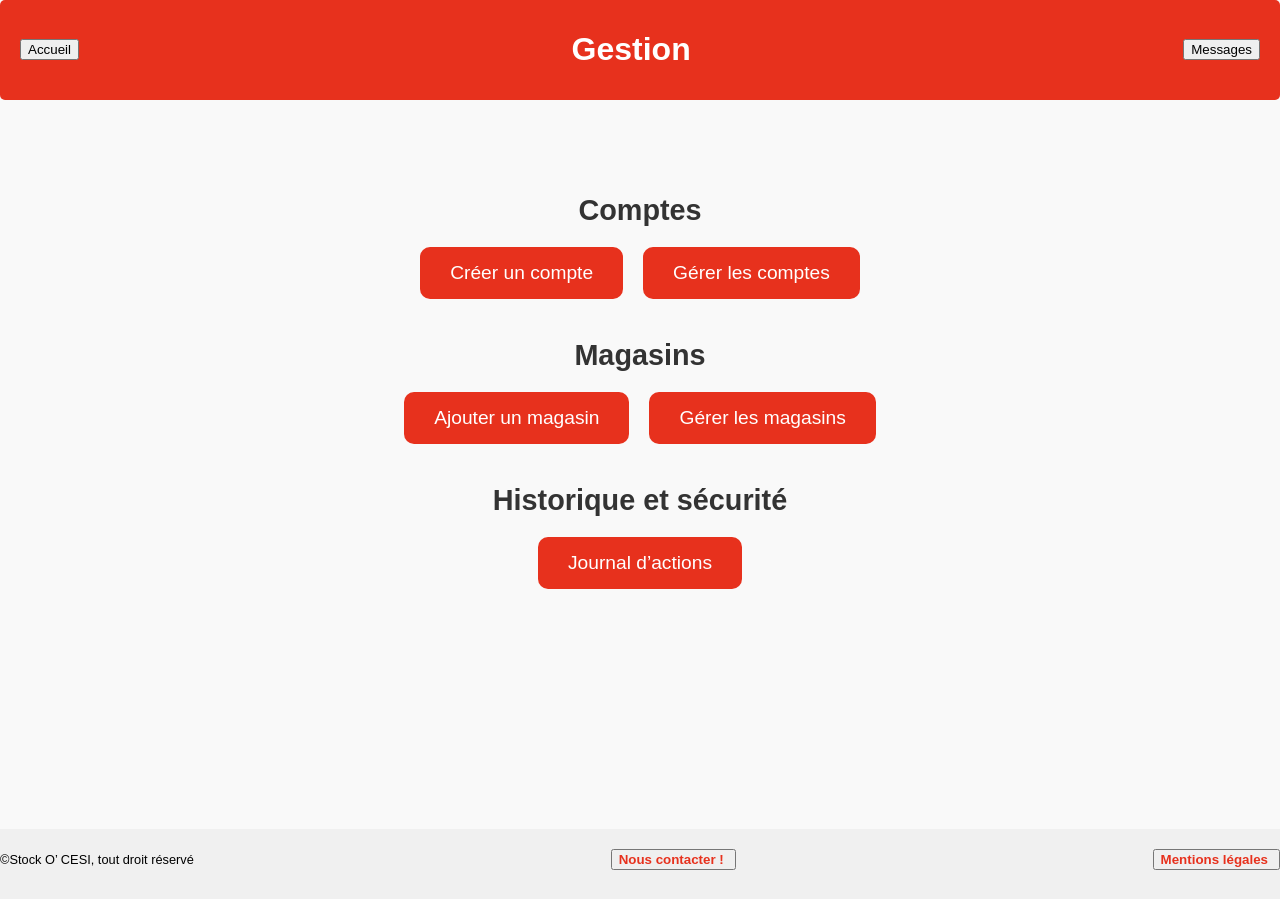
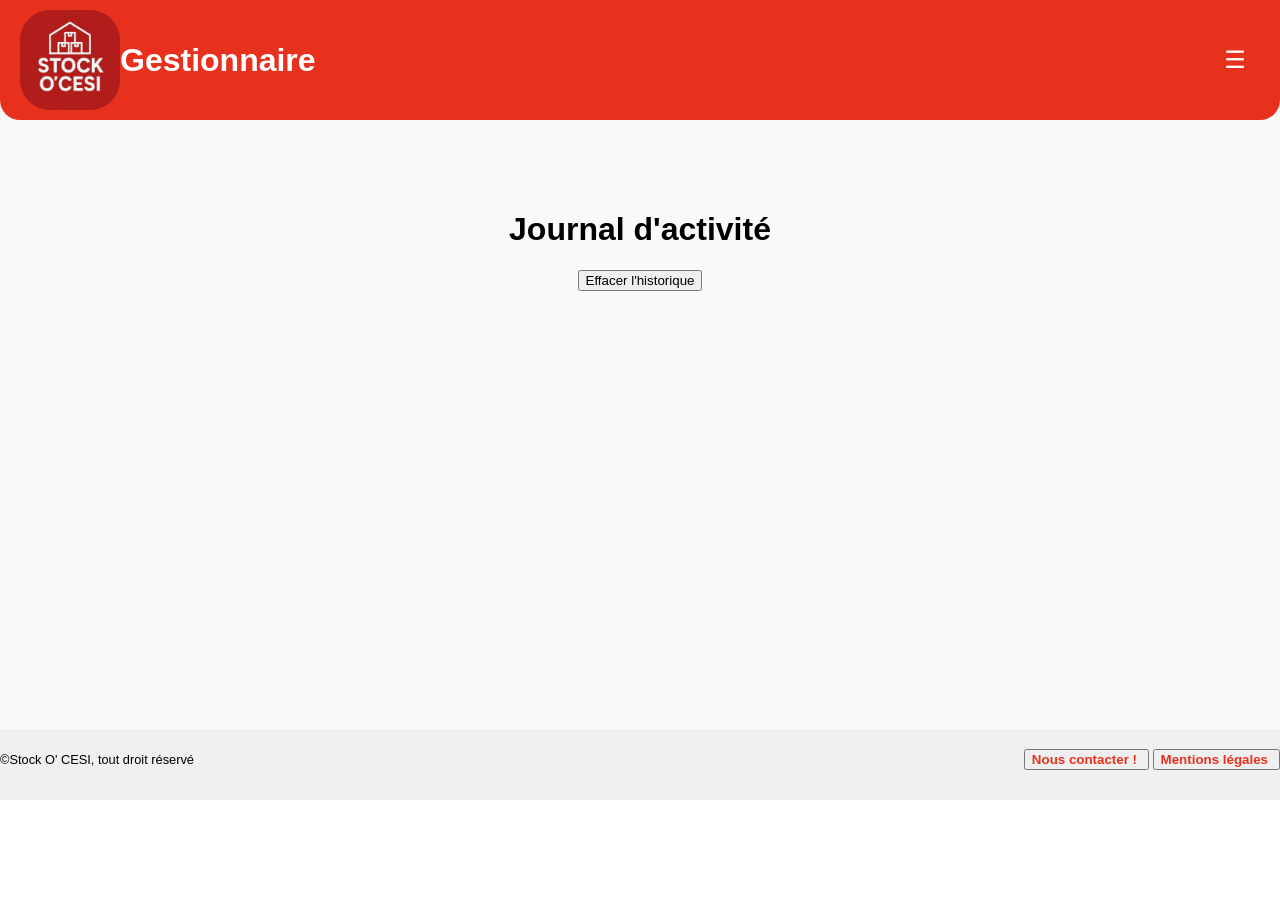
Before and after one commit to AnasB27/Stockocesi, a PHP site: page /static/html/gestion.html in a window 1280 px wide. After the commit the page ends 800 px from the top, so only its background shows below. Run offline with PHP 8.4, Linux system fonts and the light colour scheme.

Commit message:
new file:   static/assets/img/logo.png 	new file:   static/assets/img/logo.svg 	modified:   static/css/contact.css 	modified:   static/css/main.css 	modified:   static/html/accueil.html 	modified:   static/html/connexion.html     modified:   static/html/gestion.html

```diff
--- a/static/css/main.css
+++ b/static/css/main.css
@@ -9,7 +9,9 @@ header {
     padding: 10px 0;
     color: white;
     text-align: center;
-    border-radius: 5px;
+    border-bottom-left-radius: 20px;
+    border-bottom-right-radius: 20px;
+
     position: relative;
 
 }
@@ -36,6 +38,8 @@ footer {
     box-sizing: border-box;
     font-size: 0.8em;
     flex-wrap: wrap; /* Permet au contenu de s'adapter sur petits écrans */
+    position: fixed; /* Fixe le footer en bas de la page */
+    bottom: 0;
 }
 
 .contact-link {
@@ -48,6 +52,8 @@ footer {
 .logo-container {
     display: flex;
     align-items: center;
+    border-radius: 30%;
+    overflow: hidden; /* Cache les débordements */
 }
 
 .logo {
@@ -89,6 +95,7 @@ footer {
     box-shadow: -2px 0 5px rgba(0,0,0,0.1);
     z-index: 1000;
     transition: right 0.3s ease;
+
 }
 
 .nav-menu.active {
--- a/static/html/accueil.html
+++ b/static/html/accueil.html
@@ -21,9 +21,8 @@
                 <nav class="nav-menu">
                     <ul>
                         <li><a href="connexion.html">Connexion</a></li>
-                        <li><a href="gestion.html">Gestion</a></li>
                         <li><a href="magasins.html">Magasins partenaires</a></li>
-                        <li><a href="journal_actions.html">Journal d'actions</a></li>
+                        <li><a href="gestion.html">Tableau de bord</a></li>
                     </ul>
                 </nav>
             </div>
--- a/static/html/gestion.html
+++ b/static/html/gestion.html
@@ -9,38 +9,42 @@
 </head>
 <body>
     <header>
+
         <div class="header-container">
-            <button class="header-button" onclick="window.location.href='accueil.html'">Accueil</button>
-            <h1 class="header-title">Gestion</h1>
-            <button class="header-button" onclick="window.location.href='messages.html'">Messages</button>
+            <div class="logo-container">
+                <img src="../assets/img/logo.png" alt="Logo de Stock O' CESI" class="logo">
+            </div>
+
+            <h1>Gestionnaire</h1>
+            <div class="burger-menu">
+                <span class="burger-icon"></span>
+                <nav class="nav-menu">
+                    <ul>
+                        <li><a href="accueil.html">Accueil</a></li>
+                        <li><a href="creer_compte.html">Créer un compte</a></li>
+                        <li><a href="gerer_comptes.html">Gérer les comptes</a></li>
+                        <li><a href="ajouter_magasin.html">Ajouter un magasin</a></li>
+                        <li><a href="gerer_magasins.html">Gérer les magasins</a></li>
+                    </ul>
+                </nav>
+            </div>
         </div>
     </header>
     <main>
-        <section>
-            <h2>Comptes</h2>
-            <div class="button-group">
-                <button class="main-button" onclick="window.location.href='creer_compte.html'">Créer un compte</button>
-                <button class="main-button" onclick="window.location.href='gerer_comptes.html'">Gérer les comptes</button>
-            </div>
-        </section>
-        <section>
-            <h2>Magasins</h2>
-            <div class="button-group">
-                <button class="main-button" onclick="window.location.href='ajouter_magasin.html'">Ajouter un magasin</button>
-                <button class="main-button" onclick="window.location.href='gerer_magasins.html'">Gérer les magasins</button>
-            </div>
-        </section>
-        <section>
-            <h2>Historique et sécurité</h2>
-            <div class="button-group">
-                <button class="main-button" onclick="window.location.href='journal_actions.html'">Journal d’actions</button>
-            </div>
-        </section>
+        <h1>Journal d'activité</h1>
+        <div class="button-clear">
+            <button class="button-clear">Effacer l'historique</button>
+        </div>
     </main>
+
+
     <footer>
-        <p>©Stock O’ CESI, tout droit réservé</p>
-        <button class="contact-link" onclick="window.location.href='contact.html'">Nous contacter !</button>
-        <button class="contact-link" onclick="window.location.href='mentions.html'">Mentions légales</button>
+        <p>©Stock O' CESI, tout droit réservé</p>
+        <div class="footer-links">
+            <button class="contact-link" onclick="window.location.href='contact.html'">Nous contacter !</button>
+            <button class="contact-link" onclick="window.location.href='mentions.html'">Mentions légales</button>
+        </div>
     </footer>
+    <script src="../js/burger.js"></script>
 </body>
 </html>
```
Also changed, not shown: static/css/contact.css (+73 -38 lines), static/html/connexion.html (+22 -4 lines), static/assets/img/logo.png (added), static/assets/img/logo.svg (added).
